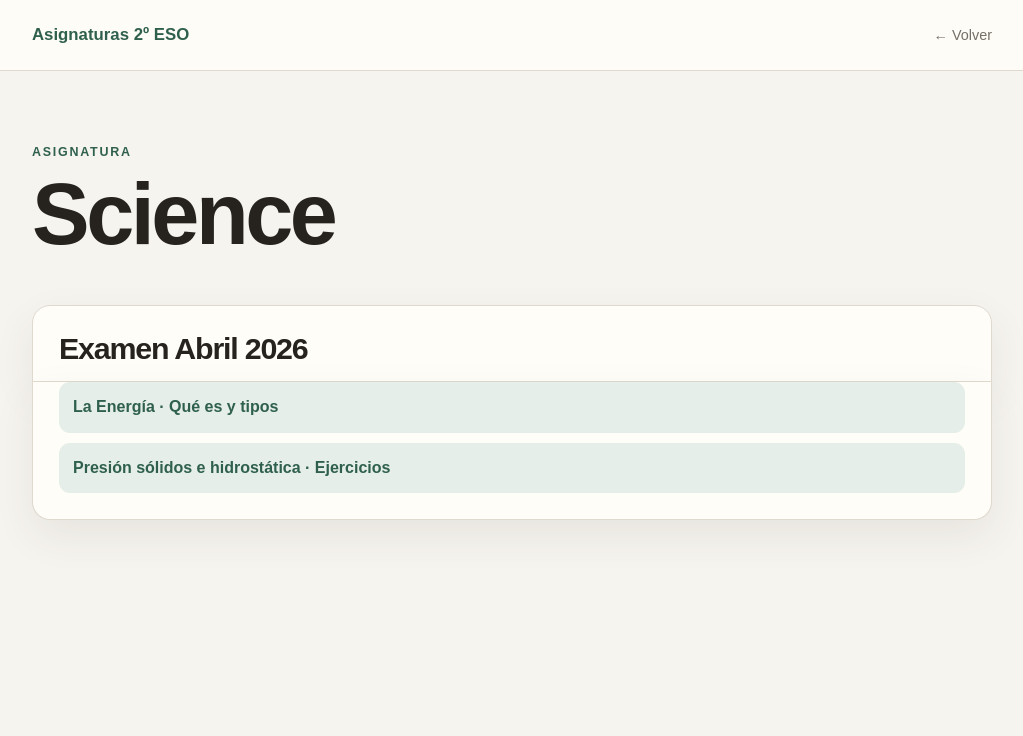
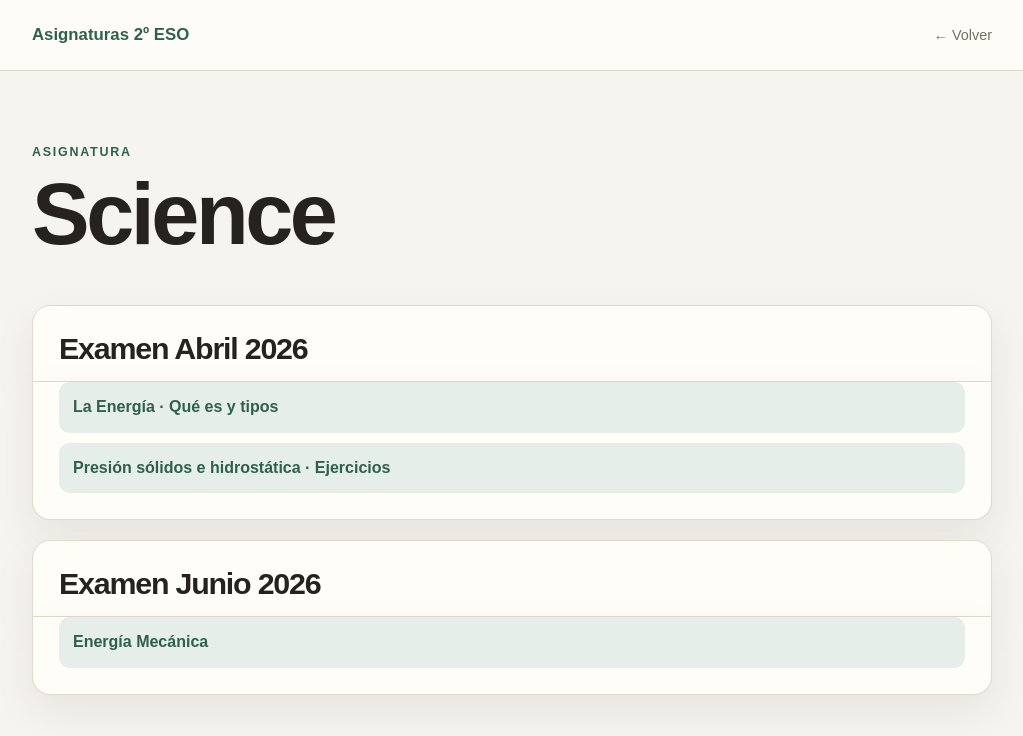
Before and after one commit to oxidoGIT/maths, a Jekyll site: the page built from _subjects/science.md, in a window 1280 px wide. Shown: the top 736 px of the page, without its empty margins (128-1151 px from the left). Built offline with Jekyll 4.4.1, drawn with Linux system fonts in a browser that asks for light colours.

Commit message:
Add June science exam section

```diff
--- a/_subjects/science.md
+++ b/_subjects/science.md
@@ -7,3 +7,7 @@ language: es
 
 - [La Energía · Qué es y tipos](https://chatgpt.com/canvas/shared/69dfbe34fe3c81918f8c7dc73a3edd09)
 - [Presión sólidos e hidrostática · Ejercicios](https://chatgpt.com/canvas/shared/69dfbafd101081918152d0228aa275e9)
+
+## Examen Junio 2026
+
+- [Energía Mecánica](energia-mecanica.html)
```
